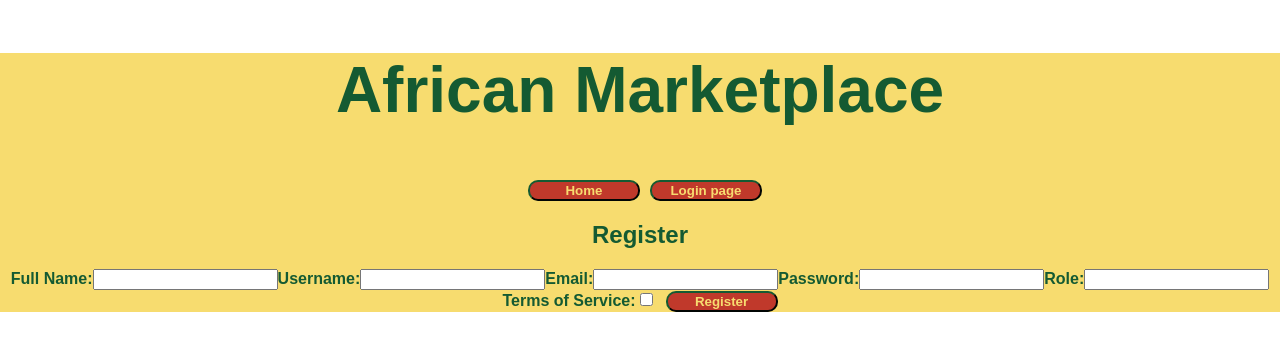
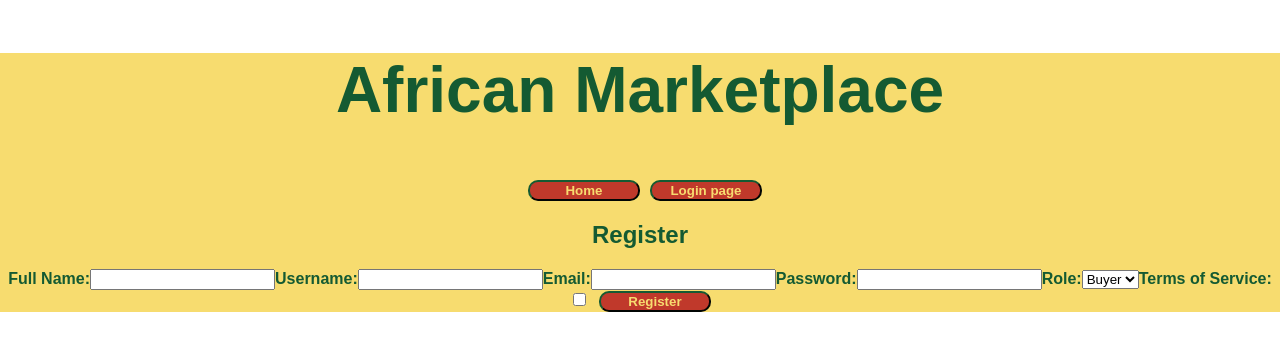
Before and after one commit to african-marketplace-dec2021/frontend, a React (Create React App) app in the folder frontend/: page /createuser in a window 1280 px wide. Shown: the top 350 px of the page. Built offline with nearby package versions, Linux system fonts and the light colour scheme.

Commit message:
role is a dropdown, data gets posted

```diff
--- a/frontend/src/components/CreateUser.js
+++ b/frontend/src/components/CreateUser.js
@@ -7,12 +7,12 @@ import styled from "styled-components";
 const StyledRegister = styled.div`
   display: flex;
   align-content: center;
-    align-items:center;
+  align-items: center;
   flex-direction: column;
   flex-wrap: wrap;
   margin-top: 1%;
   margin-bottom: 2%;
-`
+`;
 
 const initialValues = {
   username: "",
@@ -29,7 +29,7 @@ const initialFormErrors = {
   email: "",
   password: "",
   role: "",
-    tos: '',
+  tos: "",
 };
 
 const initialDisabled = true;
@@ -48,19 +48,36 @@ const CreateUser = (props) => {
     const newVal = type === "checkbox" ? checked : value;
     validate(name, newVal);
     updateForm(name, newVal);
+    // console.log(value);
+    // console.log(newVal);
   };
 
   const onSubmit = (event) => {
     event.preventDefault();
+    const userData = {
+      username: user.username,
+      password: user.password,
+      role: user.role,
+    };
+
     axios
       .post(
-        "enter an api here",
-        user
+        "https://african-marketplace-dec-2021.herokuapp.com/api/auth/register/",
+        userData,
+        {
+          headers: {
+            "Content-Type": "application/json",
+          },
+        }
       )
+      // console.log('user', user)
       .then((res) => {
+        // console.log('user', user)
+        console.log(res);
         setUser(initialValues);
+        // go to home ??
       })
-      .catch((error) => console.log(error));
+      .catch((error) => console.log(error.toJSON()));
   };
 
   const validate = (name, value) => {
@@ -72,10 +89,10 @@ const CreateUser = (props) => {
   };
 
   useEffect(() => {
-    FormSchema.isValid(user).then(valid => {
-      setDisabled(!valid)
-    })
-  }, [user])
+    FormSchema.isValid(user).then((valid) => {
+      setDisabled(!valid);
+    });
+  }, [user]);
 
   return (
     <div className="form-container">
@@ -123,12 +140,17 @@ const CreateUser = (props) => {
 
         <label>
           Role:
-          <input
+          {/* <input
             type="text"
             name="role"
             value={user.role}
             onChange={onChange}
-          />
+          /> */}
+          <select value={user.role} onChange={onChange} name="role">
+            {/* <option value='0'></option> */}
+            <option value="buyer">Buyer</option>
+            <option value="seller">Seller</option>
+          </select>
         </label>
 
         <label>
@@ -141,7 +163,9 @@ const CreateUser = (props) => {
           />
         </label>
 
-        <button id='registerButton' disabled={disabled}>Register</button>
+        <button id="registerButton" disabled={disabled}>
+          Register
+        </button>
 
         <div id="errors">
           {formErrors.fullName}
--- a/frontend/src/components/FormSchema.js
+++ b/frontend/src/components/FormSchema.js
@@ -16,9 +16,7 @@ const formSchema = yup.object().shape({
     .min(5, "Username must be at least 5 characters!"),
   role: yup
     .string()
-    .required('Role is required!')
-    .trim()
-    .min(5, "Role must be at least 5 characters!"),
+    .oneOf(['buyer','seller'], 'You must select a role!'),
   password: yup
     .string()
     .required('Password is required!')
```
Lines whose indentation alone changed are shown as unchanged.
